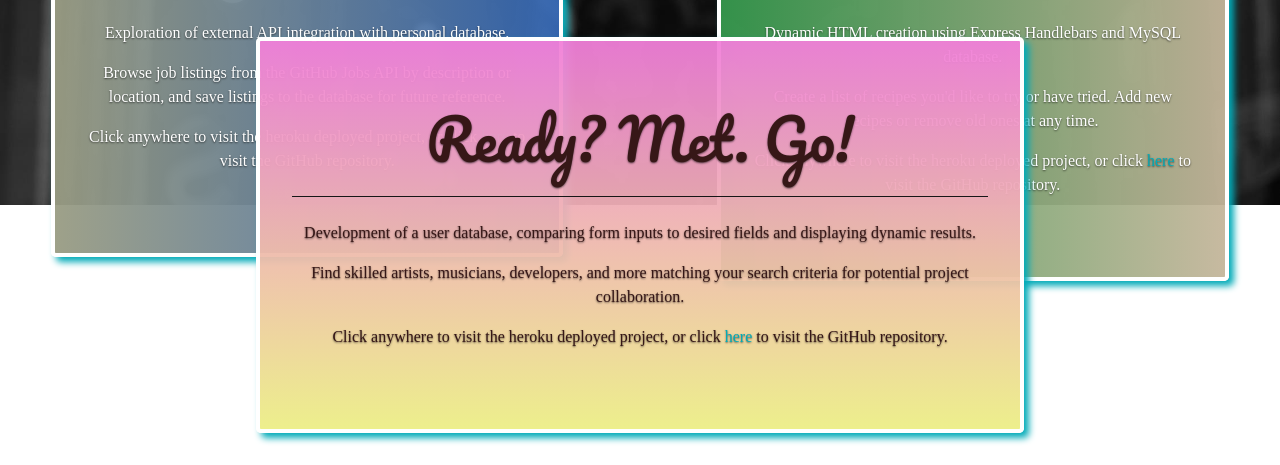
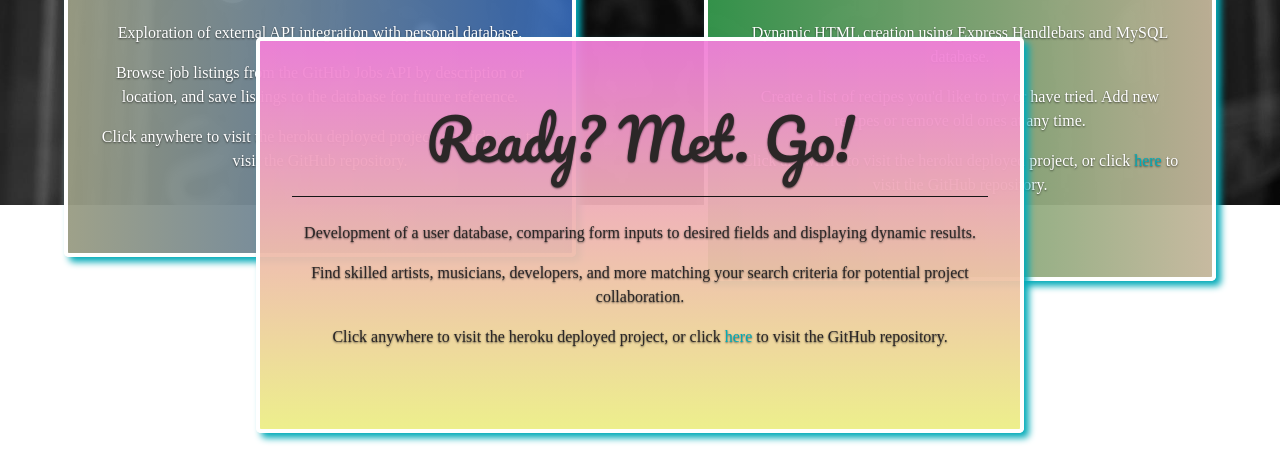
Before and after one commit to bryce-senninger/PortfolioSite, a website: page public/html/projects.html in a window 1280 px wide. Shown: the part 595-1060 px from the top of the page. Drawn offline with nearby package versions, Linux system fonts and the light colour scheme; a web font is replaced by a local one.

Commit message:
styling update

```diff
--- a/public/html/projects.html
+++ b/public/html/projects.html
@@ -89,7 +89,7 @@
         crossorigin="anonymous"></script>
     <script>
         $('.carousel').carousel({
-            interval: 9000
+            interval: 7000
         });
     </script>
     <script src="/public/javascript/events.js"></script>
--- a/public/styles/styles.css
+++ b/public/styles/styles.css
@@ -66,7 +66,7 @@ hr {
 .carousel-content2 {
     position: absolute;
     width: 512px;
-    left: 4%;
+    left: 5%;
     text-align: center;
     top: 54%;
     z-index: 20;
@@ -91,7 +91,7 @@ hr {
 .carousel-content4 {
     position: absolute;
     width: 512px;
-    left: 96%;
+    left: 95%;
     margin-left: -512px;
     text-align: center;
     top: 54%;
@@ -153,7 +153,7 @@ a {
 
 .readyMetGoJumbo {
     background-image: linear-gradient(to bottom, rgb(241,127,217, .95), rgb(236,238,134, .95));
-    color: rgb(54, 23, 23);
+    color: rgb(43, 39, 39);
 }
 
 .recipeJumbo {
```
